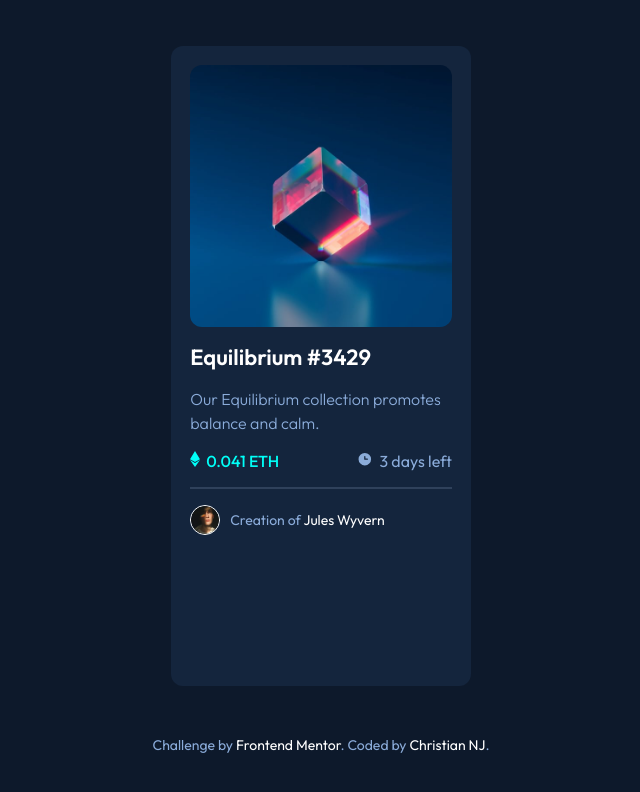
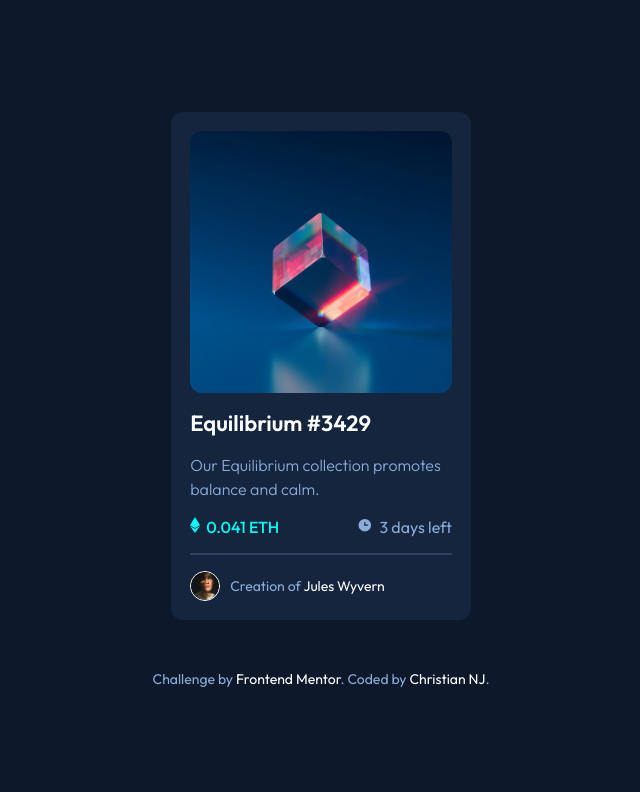
Before and after one commit to ChrisSolusNJ/nft-preview-card-component, a plain HTML site: page index.html in a window 1280 px wide. Shown: the whole page, without its empty margins (319-959 px from the left). Drawn offline with Linux system fonts and the light colour scheme.

Commit message:
Update styles.css

```diff
--- a/css/styles.css
+++ b/css/styles.css
@@ -39,7 +39,7 @@ a{
 
     .card {
         width: 100%;
-        height: 80vh;
+        max-height: 600px; /* Nuevo límite de altura en pantallas grandes */
         border-radius: 12px;
         padding: 1.2rem;
 
@@ -192,6 +192,7 @@ a{
 @media (max-width: 500px) {
     .contenedor {
         max-width: 95vw;
+        max-height: 600px;
         width: 100%;
         border-radius: 0.5rem;
     }
```
